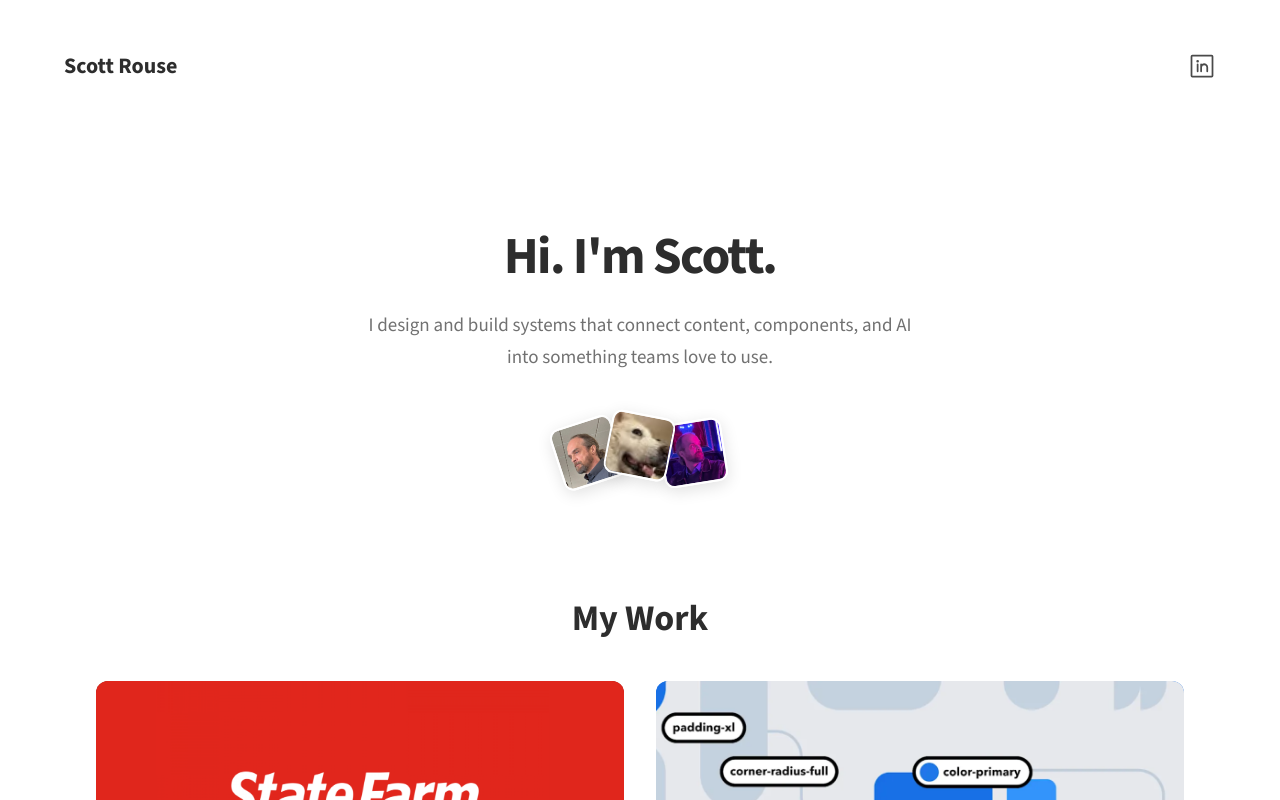
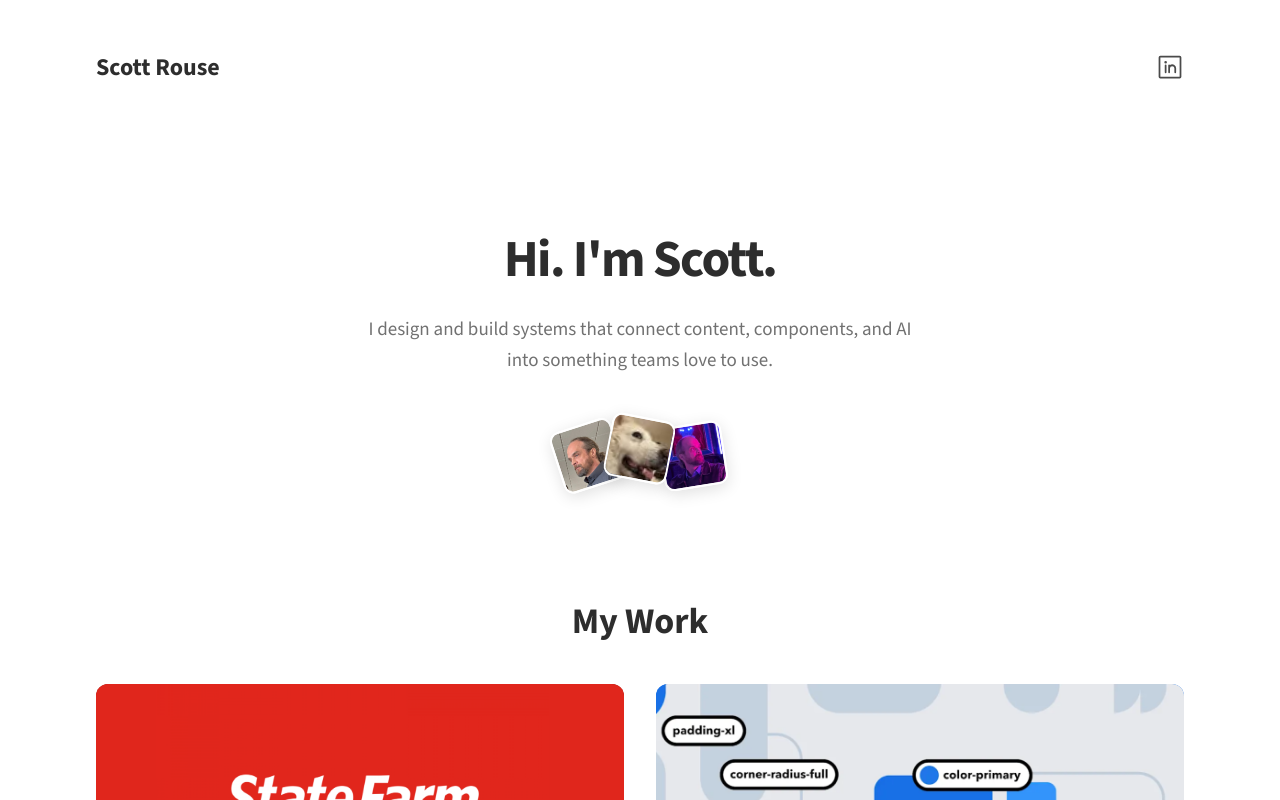
Before and after one commit to srouse/scottrouse-case-studies-2026, a Next.js app: page /work in a window 1280 px wide. Shown: the top 800 px of the page. Built offline with nearby package versions, Linux system fonts and the light colour scheme.

Commit message:
title update

```diff
--- a/styles/site.css
+++ b/styles/site.css
@@ -9,29 +9,30 @@
   box-sizing: border-box;
 }
 
-.protected-main > .page-shell.page-shell--protected-main {
+.protected-main>.page-shell.page-shell--protected-main {
   padding-top: var(--space-12);
 }
 
-.protected-main > .case-study-article {
+.protected-main>.case-study-article {
   padding-top: var(--space-4);
 }
 
 .site-header {
   background: var(--color-bg);
-  padding: var(--space-6) var(--page-padding-inline);
+  /* Horizontal inset comes only from .page-shell — matches case study hero / main column */
+  padding: var(--space-6) 0;
 }
 
 .site-header__inner {
   display: flex;
   align-items: center;
   justify-content: space-between;
-  padding: var(--space-6) 0;
+  padding: var(--space-6) var(--page-padding-inline);
 }
 
 .site-header__brand {
   font-weight: var(--font-weight-bold);
-  font-size: clamp(1.1875rem, 2.25vw, 1.375rem);
+  font-size: clamp(1.25rem, 2.65vw, 1.5rem);
   color: var(--color-text-strong);
   text-decoration: none;
 }
```
